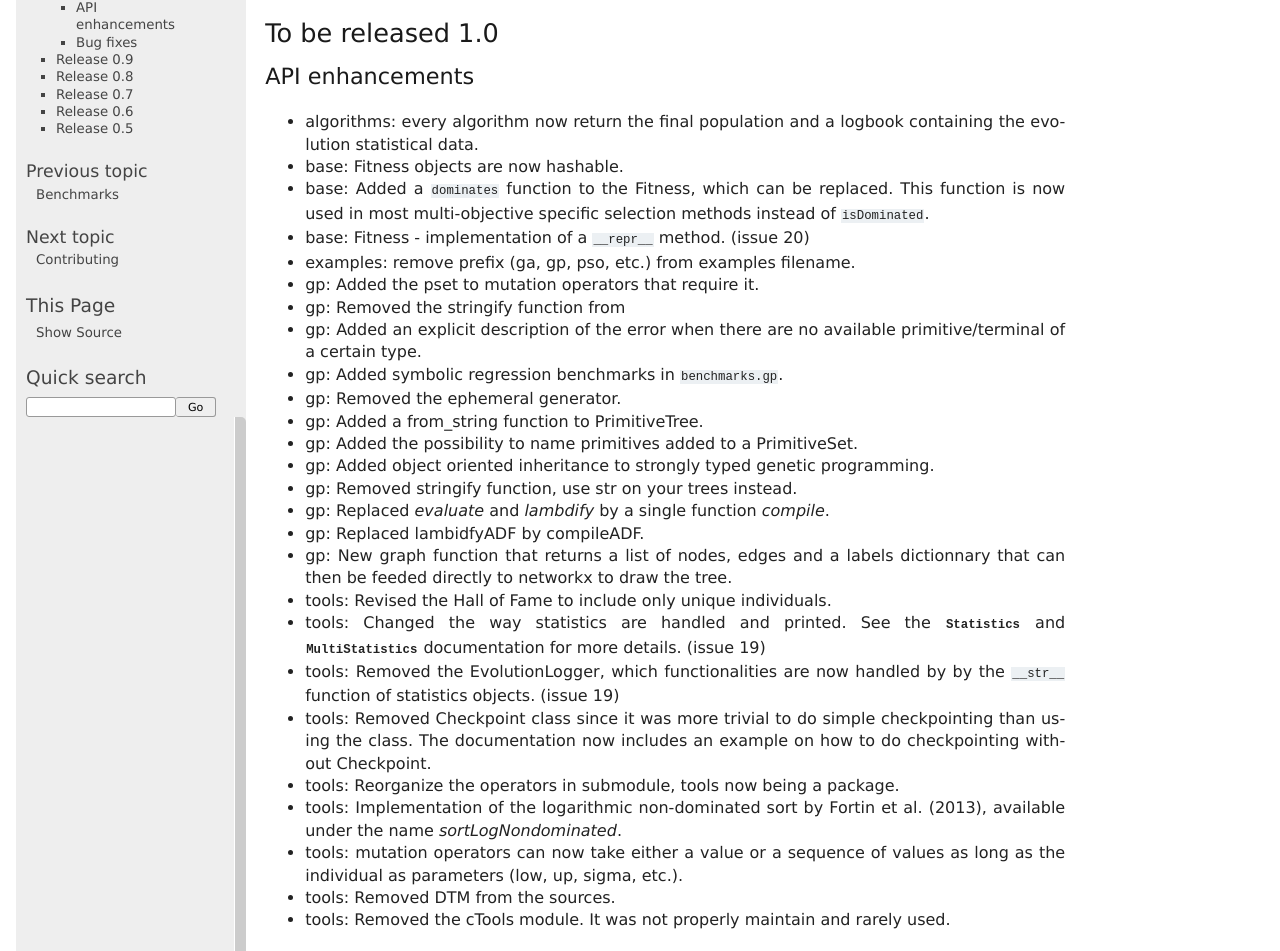
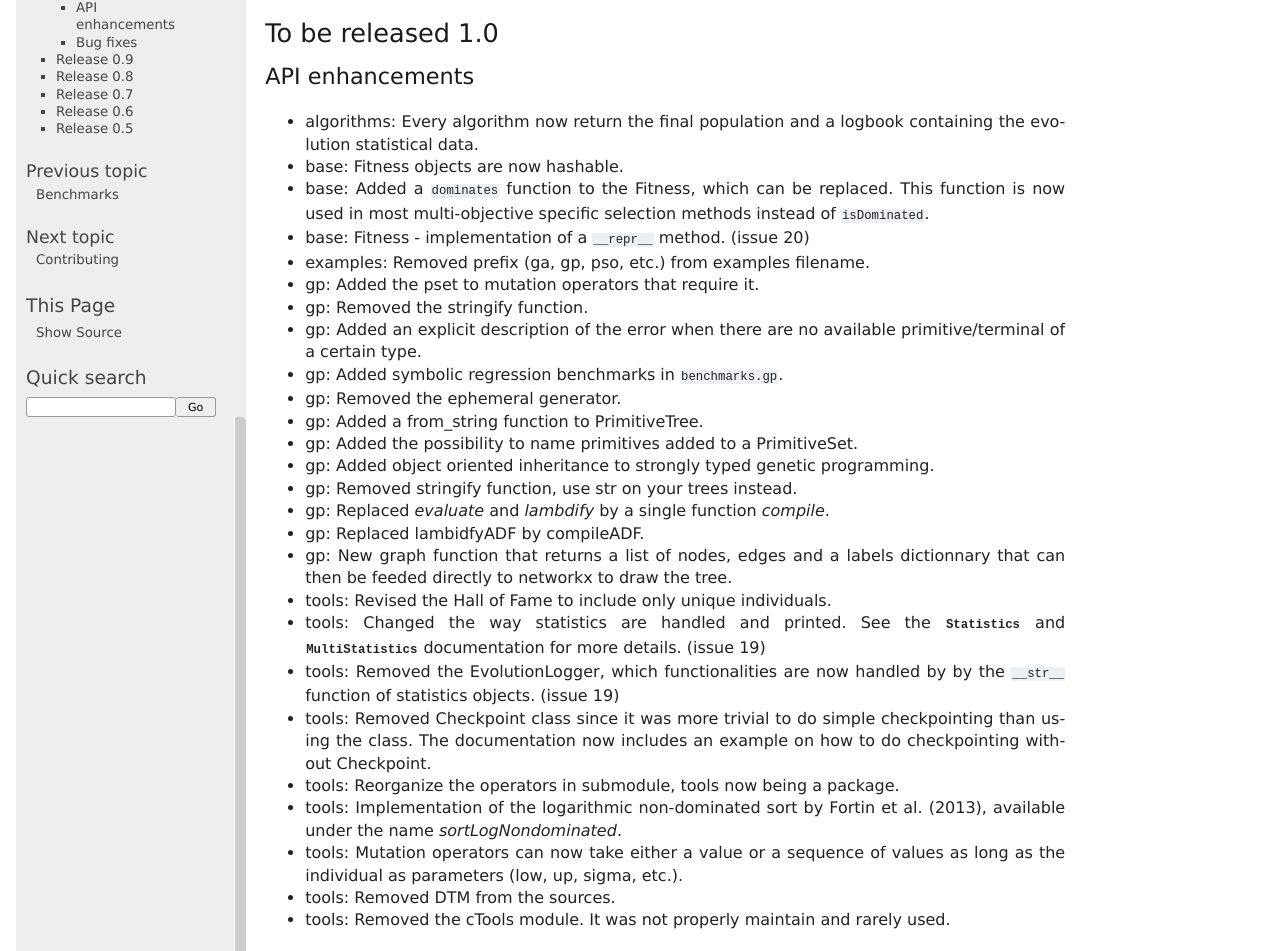
Before and after one commit to DEAP/deap, a Sphinx documentation site: the page built from doc/releases.rst, in a window 1280 px wide and 1400 px high. Shown: the part 172-1123 px from the top of the window. Built offline with Sphinx 7.4.7, drawn with Linux system fonts in a browser that asks for light colours; formulas are drawn with MathJax 3; pages that are not in the unit, such as notebooks, are missing from menus.

Commit message:
Improved releases notes. Removed nonexistent functions in gp documentation.
--HG--
branch : dev

```diff
--- a/doc/api/gp.rst
+++ b/doc/api/gp.rst
@@ -17,10 +17,6 @@
 .. autoclass:: deap.gp.Ephemeral
 	:members:
 
-.. autofunction:: deap.gp.stringify
-
-.. autofunction:: deap.gp.evaluate
-
 .. autofunction:: deap.gp.compile
 
 .. autofunction:: deap.gp.compileADF
--- a/doc/releases.rst
+++ b/doc/releases.rst
@@ -9,16 +9,16 @@
 API enhancements
 ++++++++++++++++
 
-- algorithms: every algorithm now return the final population and a logbook
+- algorithms: Every algorithm now return the final population and a logbook
   containing the evolution statistical data.
 - base: Fitness objects are now hashable.
 - base: Added a ``dominates`` function to the Fitness, which can be replaced.
   This function is now used in most multi-objective specific selection methods
   instead of ``isDominated``.
 - base: Fitness - implementation of a ``__repr__`` method. (issue 20)
-- examples: remove prefix (ga, gp, pso, etc.) from examples filename.
+- examples: Removed prefix (ga, gp, pso, etc.) from examples filename.
 - gp: Added the pset to mutation operators that require it.
-- gp: Removed the stringify function from
+- gp: Removed the stringify function.
 - gp: Added an explicit description of the error when there are no available
   primitive/terminal of a certain type.
 - gp: Added symbolic regression benchmarks in ``benchmarks.gp``.
@@ -44,7 +44,7 @@
 - tools: Reorganize the operators in submodule, tools now being a package.
 - tools: Implementation of the logarithmic non-dominated sort by
   Fortin et al. (2013), available under the name `sortLogNondominated`.
-- tools: mutation operators can now take either a value or a sequence
+- tools: Mutation operators can now take either a value or a sequence
   of values as long as the individual as parameters (low, up, sigma, etc.).
 - tools: Removed DTM from the sources.
 - tools: Removed the cTools module. It was not properly maintain and
```
